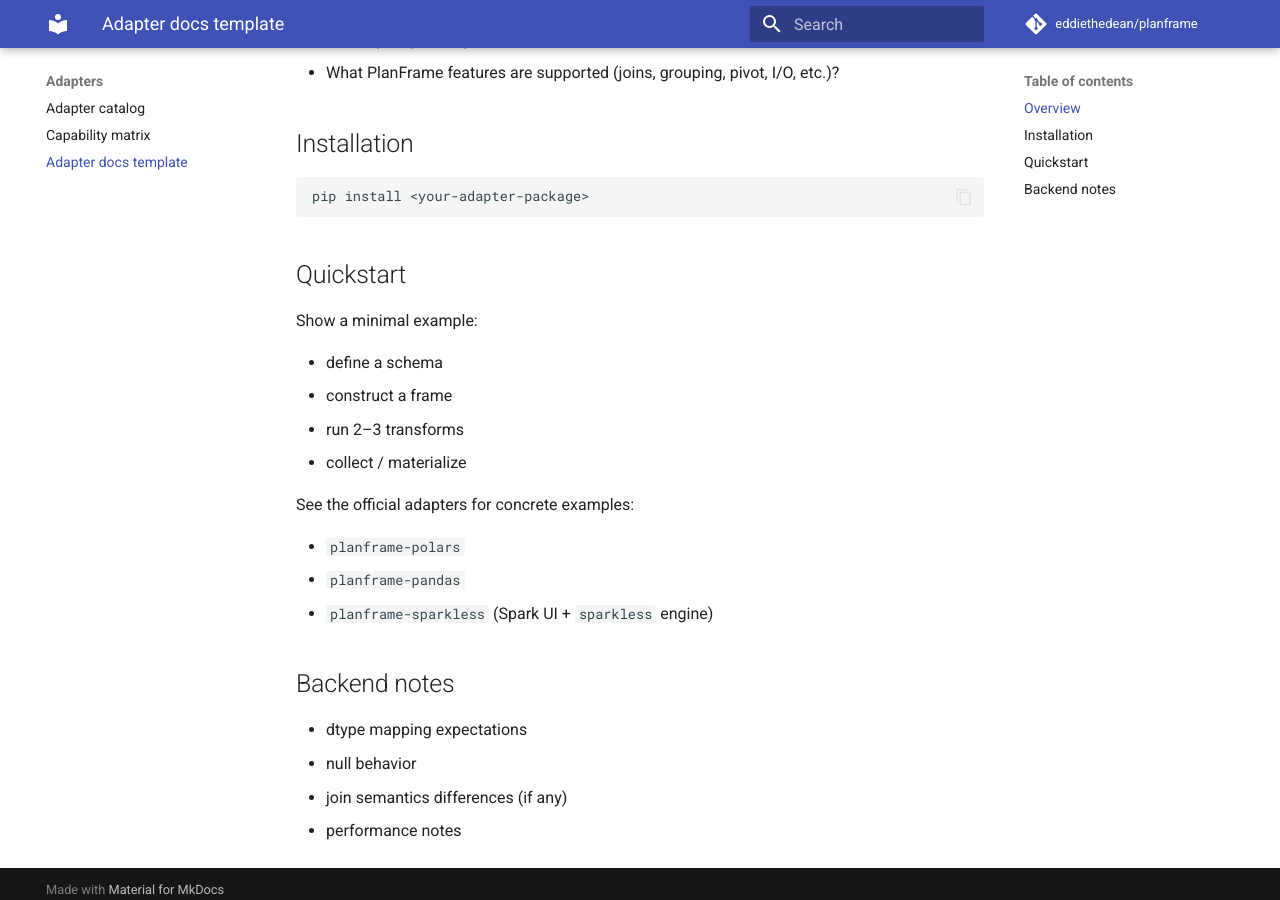
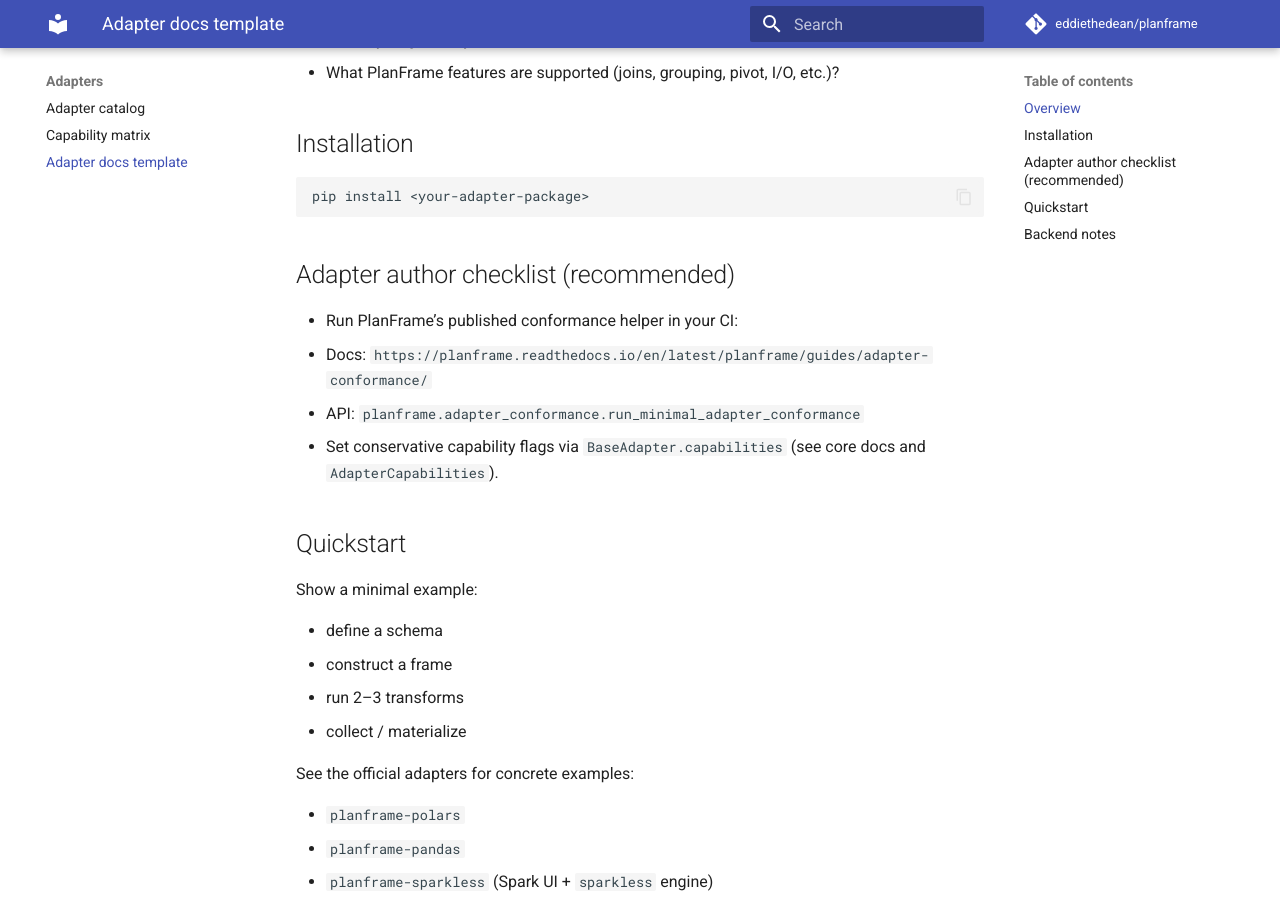
Before and after one commit to eddiethedean/planframe, an MkDocs documentation site: the page built from docs/adapters/template/README.md, in a window 1280 px wide and 900 px high, scrolled down 351 px. Built offline with MkDocs 1.6.1 and Material for MkDocs 9.7.7, drawn with Linux system fonts in a browser that asks for light colours; comment, search, counter and statistics services are not loaded.

Commit message:
Docs: prep for 1.1.0 release
Update changelog and docs/READMEs to reflect the major user-visible additions since 1.0.0.

````diff
--- a/docs/adapters/template/README.md
+++ b/docs/adapters/template/README.md
@@ -13,6 +13,13 @@ Copy this folder as a starting point for a new adapter track.
 ```bash
 pip install <your-adapter-package>
 ```
+
+## Adapter author checklist (recommended)
+
+- Run PlanFrame’s published conformance helper in your CI:
+  - Docs: `https://planframe.readthedocs.io/en/latest/planframe/guides/adapter-conformance/`
+  - API: `planframe.adapter_conformance.run_minimal_adapter_conformance`
+- Set conservative capability flags via `BaseAdapter.capabilities` (see core docs and `AdapterCapabilities`).
 
 ## Quickstart
 
````
Also changed, not shown: CHANGELOG.md (+15 -1 lines), README.md (+1 -0 lines), docs/planframe/guides/migrating-to-1-0.md (+5 -0 lines).
